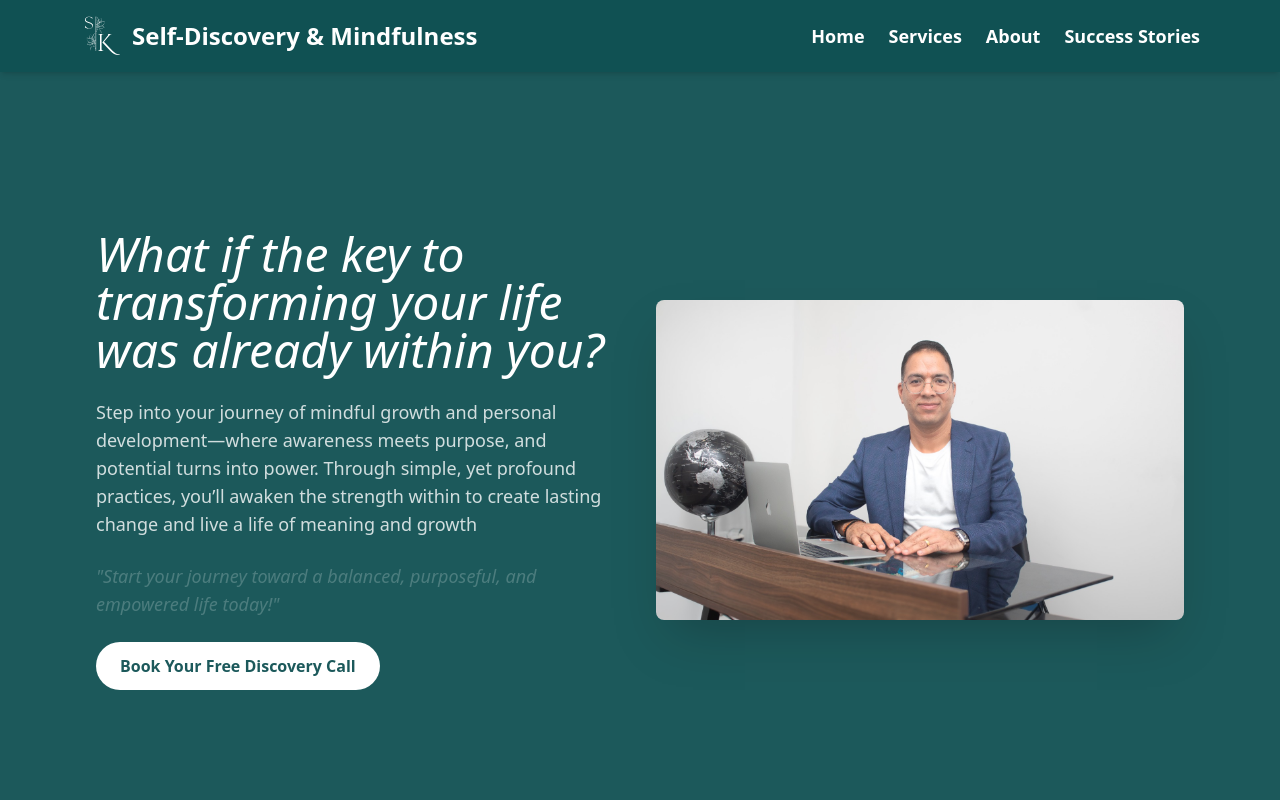
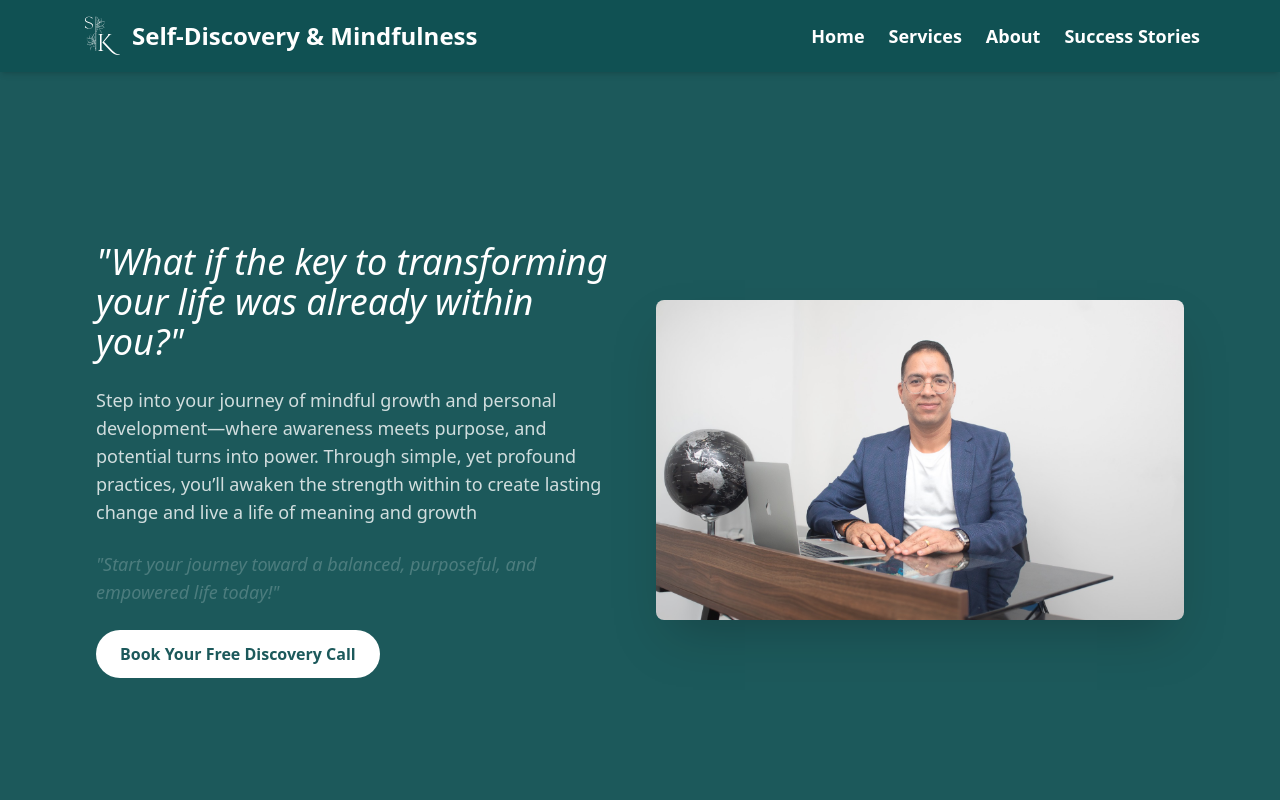
Before and after one commit to Atharv542/Life-Coaching, a React (Vite) app: page / in a window 1280 px wide. Shown: the top 800 px of the page. Built offline with nearby package versions, Linux system fonts and the light colour scheme.

Commit message:
Update Home.jsx

```diff
--- a/src/components/Home.jsx
+++ b/src/components/Home.jsx
@@ -52,8 +52,8 @@ function Home() {
           transition={{ duration: 1 }}
         >
           {/* ✅ Adjust font sizes dynamically */}
-          <h1 className="text-2xl sm:text-3xl md:text-5xl text-white text-bold italic">
-          What if the key to transforming your life was already within you? {" "}
+          <h1 className="text-2xl sm:text-3xl md:text-4xl text-white text-bold italic">
+          "What if the key to transforming your life was already within you?" {" "}
 
           </h1>
 
```
